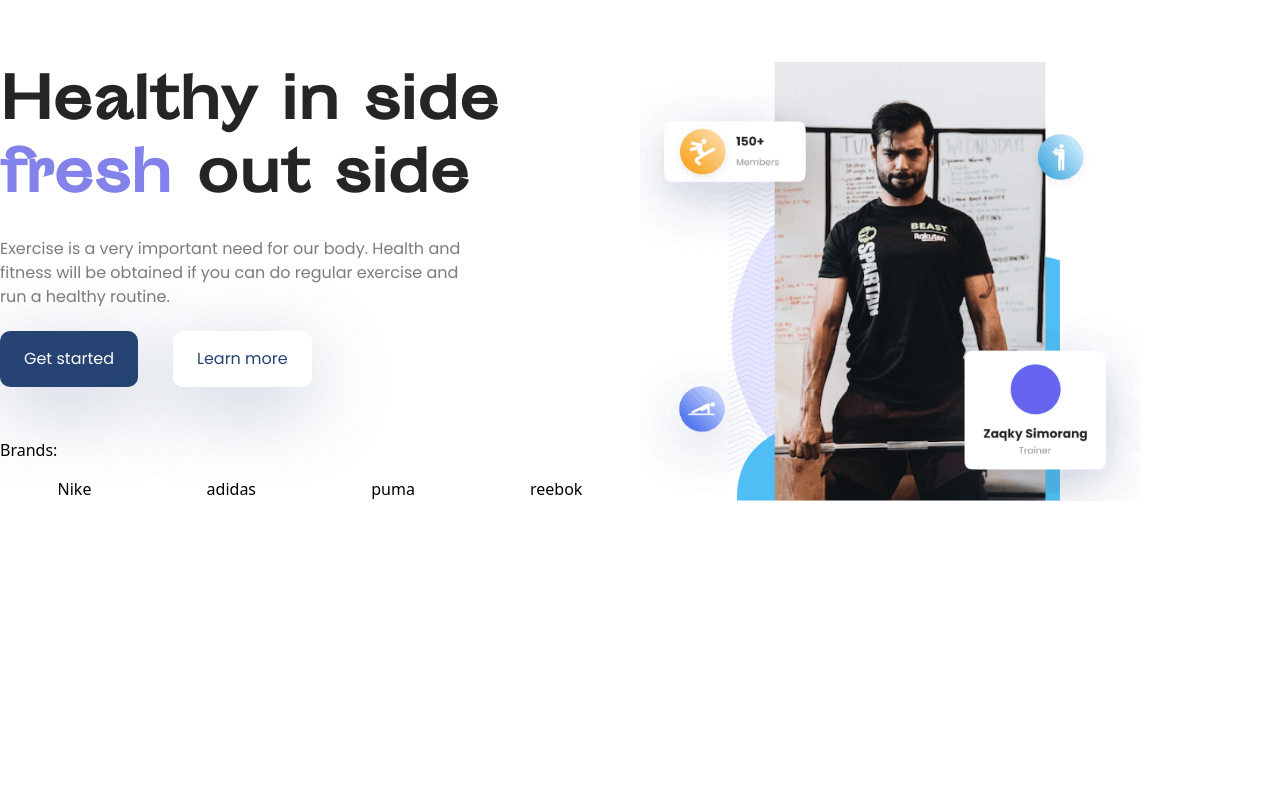
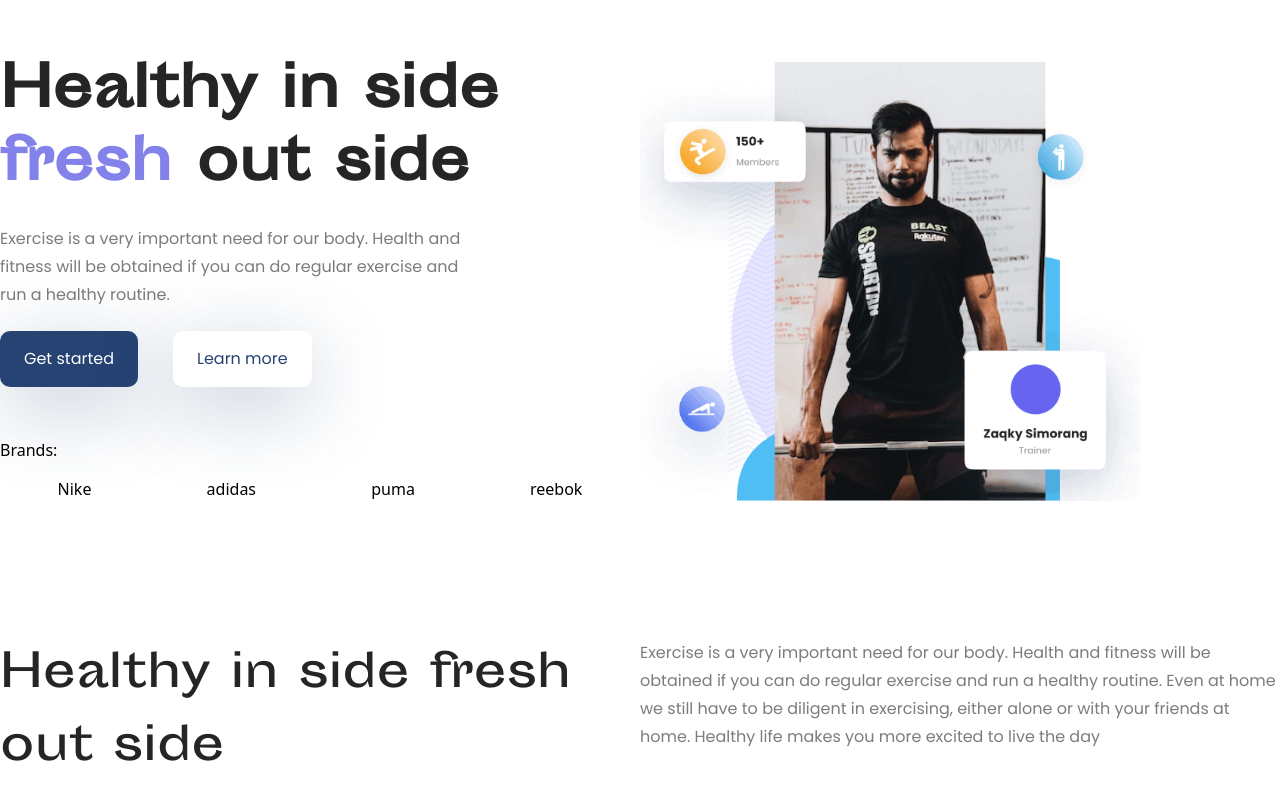
Before and after one commit to knrbokhari/nextjs_task, a Next.js app: page / in a window 1280 px wide. Shown: the part 256-1056 px from the top of the page. Before the commit the page ends 800 px from the top, so only its background shows below. Built offline with nearby package versions, Linux system fonts and the light colour scheme.

Commit message:
content1 component added

```diff
--- /dev/null
+++ b/src/components/Content1.tsx
@@ -0,0 +1,18 @@
+import React from 'react'
+
+const Content1 = () => {
+  return (
+    <div className='container mx-auto my-[138px]'>
+        <div className="grid lg:grid-cols-2">
+            <div>
+                <h2 className='text-[#262524] text-[46px] leading-[73px] font-SportingGrotesque'>Healthy in side fresh out side</h2>
+            </div>
+            <div>
+                <p className='text-[#26252499] text-[16px] leading-[28px] font-Poppins'>Exercise is a very important need for our body. Health and fitness will be obtained if you can do regular exercise and run a healthy routine. Even at home we still have to be diligent in exercising, either alone or with your friends at home. Healthy life makes you more excited to live the day</p>
+            </div>
+        </div>
+    </div>
+  )
+}
+
+export default Content1;
--- a/src/components/Main.tsx
+++ b/src/components/Main.tsx
@@ -9,7 +9,7 @@ const Main = () => {
             <div className="grid lg:grid-cols-2 items-end h-[757px]">
                 <div className="">
                     <h1 className='text-[#262524] max-w-[568px] text-[56px] leading-[73px] font-SportingGrotesque font-bold mb-[22px]'>Healthy in side <span className='text-[#8382EB]'>fresh</span> out side</h1>
-                    <p className='text-[#26252499] text-[16px] leading-[24px] font-Poppins mb-[22px] w-[489px]'>Exercise is a very important need for our body. Health and fitness will be obtained if you can do regular exercise and run a healthy routine.</p>
+                    <p className='text-[#26252499] text-[16px] leading-[28px] font-Poppins mb-[22px] w-[489px]'>Exercise is a very important need for our body. Health and fitness will be obtained if you can do regular exercise and run a healthy routine.</p>
                     <div className='mb-[51px]'>
                         <button className='text-[16px] font-Poppins px-[24px] py-[16px] bg-[#264373] shadow-[0_20px_80px_rgba(51,78,123,0.3)] rounded-[10px] text-white mr-[35px]'>Get started</button>
                         <button className='text-[16px] font-Poppins px-[24px] py-[16px] bg-white shadow-[0_20px_80px_rgba(51,78,123,0.3)] rounded-[10px] text-[#264373]'>Learn more</button>
--- a/src/pages/index.tsx
+++ b/src/pages/index.tsx
@@ -1,3 +1,4 @@
+import Content1 from '@/components/Content1'
 import Main from '@/components/Main'
 import Head from 'next/head'
 
@@ -11,6 +12,7 @@ export default function Home() {
         <link rel="icon" href="/favicon.ico" />
       </Head>
       <Main/>
+      <Content1/>
     </>
   )
 }
```
Lines whose indentation alone changed are shown as unchanged.
